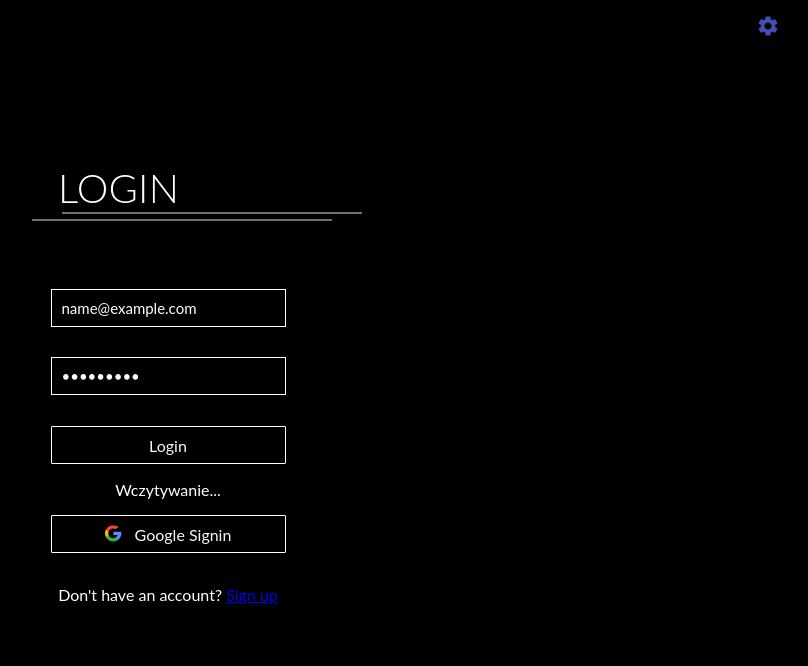
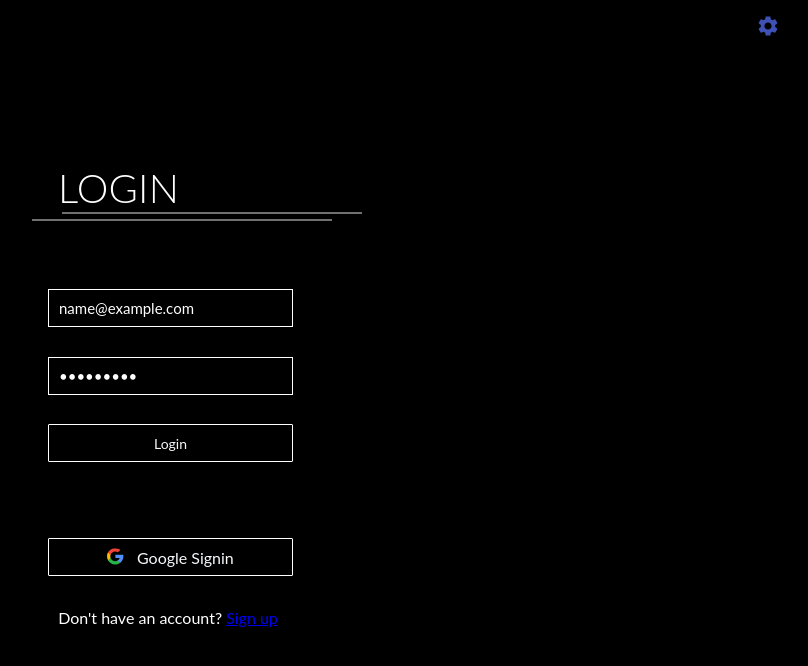
Before and after one commit to javorskyp/smartmirror, a React (Create React App) app: page /login in a window 1280 px wide. Both pictures are taken after typing "name@example.com", "Sample123" into the empty fields and a click on the button "Login". Shown: the top 666 px of the page, without its empty margins (472-1280 px from the left). Built offline with nearby package versions, Linux system fonts and the light colour scheme; no server answers.

Commit message:
Add LUS_44_45_40_50_51

```diff
--- /dev/null
+++ b/src/assets/Spinner.tsx
@@ -0,0 +1,50 @@
+import React from 'react';
+import styled from 'styled-components';
+
+const Spinner = () => (
+  <StyledSpinner viewBox="0 0 50 50">
+    <circle
+      className="path"
+      cx="25"
+      cy="25"
+      r="15"
+      fill="none"
+      strokeWidth="3"
+    />
+  </StyledSpinner>
+);
+
+const StyledSpinner = styled.svg`
+  animation: rotate 2s linear infinite;
+  margin: 25px 0 10 10px;
+  width: 50px;
+  height: 50px;
+
+  & .path {
+    stroke: white;
+    stroke-linecap: round;
+    animation: dash 1.5s ease-in-out infinite;
+  }
+
+  @keyframes rotate {
+    100% {
+      transform: rotate(360deg);
+    }
+  }
+  @keyframes dash {
+    0% {
+      stroke-dasharray: 1, 150;
+      stroke-dashoffset: 0;
+    }
+    50% {
+      stroke-dasharray: 90, 150;
+      stroke-dashoffset: -35;
+    }
+    100% {
+      stroke-dasharray: 90, 150;
+      stroke-dashoffset: -124;
+    }
+  }
+`;
+
+export default Spinner;
--- a/src/pages/LoginPage/LoginPage.tsx
+++ b/src/pages/LoginPage/LoginPage.tsx
@@ -9,7 +9,7 @@ import { CredentialsDto } from '../../interfaces/dto/credentials-dto.interface';
 import { GoogleIcon } from '../../assets/GoogleIcon';
 import { Formik, Form, Field } from 'formik';
 import * as Yup from 'yup';
-
+import Spinner from '../../assets/Spinner';
 const LoginPage = (props) => {
   let history = useHistory();
 
@@ -23,10 +23,12 @@ const LoginPage = (props) => {
   }
 
   const SignupSchema = Yup.object().shape({
-    email: Yup.string().email('Invalid email').required('Required'),
+    email: Yup.string()
+    .email('Invalid email')
+    .required('Email is required'),
     password: Yup.string()
-      .min(1, 'Too Short!')
-      .required('Required')
+      .min(6, 'Password must be at least 6 characters')
+      .required('Password is required')
   });
 
   return (
@@ -51,19 +53,20 @@ const LoginPage = (props) => {
 
           <Form>
             <Field name="email" type="email" placeholder="Email" />
-            {errors.email && touched.email ? <div>{errors.email}</div> : null}
+            {errors.email && touched.email ? <label>{errors.email}</label> : null}
             <Field name="password" placeholder="Password" type="password" />
             {errors.password && touched.password ? (
               <div>{errors.password}</div>
             ) : null}
             <button type="submit">Login</button>
-            {props.isLoading && <div>Wczytywanie...</div>}
+            {props.isLoading && <Spinner/>}
           </Form>
         )}
       </Formik>
 
-      <Button onClick={handleGoogleSignIn} >
+      <Button onClick={handleGoogleSignIn}>
         <ButtonTitleDiv>
+
           <GoogleIcon />
               Google Signin
           </ButtonTitleDiv>
--- a/src/pages/LoginPage/styled.ts
+++ b/src/pages/LoginPage/styled.ts
@@ -11,12 +11,16 @@ export const StyledForm = styled.div`
         align-items: center;
         flex-direction: column;
         margin-top: 50px;
+        margin-left: 5px;
+        font-size: 14px;
+        color: rgb(255,0,0,0.9);
+
 
         input {
             font-size: 15px;
-            margin: 1em;
+            margin: 1em 0 1em 0;
             height: 38px;
-            width: 235px;
+            width: 245px;
             padding: 10px;
             background: #000000 0% 0% no-repeat padding-box;
             border: 1px solid white;
@@ -32,10 +36,11 @@ export const StyledForm = styled.div`
 
         button {
             display: inline-block;
-            width: 235px;
+            width: 245px;
             height: 38px;
             font-size: 1em;
-            margin: 1em auto;
+            margin: 1em 0 1em;
+            margin-bottom: 10px;
             padding: 1px;
             border-radius: 1px;
             background: black;
@@ -80,10 +85,10 @@ opacity: 1;
 `
 export const Button = styled.button`
 display: inline-block;
-width: 235px;
+width: 245px;
 height: 38px;
 font-size: 1em;
-margin: 1em auto;
+margin: 1em 0 1em 0.3em;
 padding: 1px;
 border-radius: 1px;
 background: black;
--- a/src/pages/RegisterPage.tsx
+++ b/src/pages/RegisterPage.tsx
@@ -7,10 +7,12 @@ import * as Yup from 'yup';
 
 const RegisterPage = () => {
   const SignupSchema = Yup.object().shape({
-    email: Yup.string().email('Invalid email').required('Required'),
+    email: Yup.string()
+      .email('Invalid email')
+      .required('Email is required'),
     password: Yup.string()
-      .min(1, 'Too Short!')
-      .required('Required')
+      .min(5, 'Password must be at least 6 characters')
+      .required('Password is required')
   });
 
 
```
